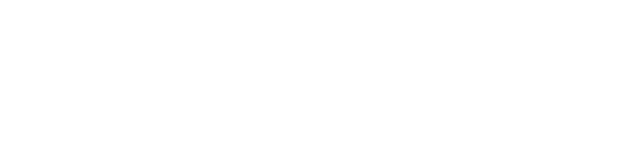
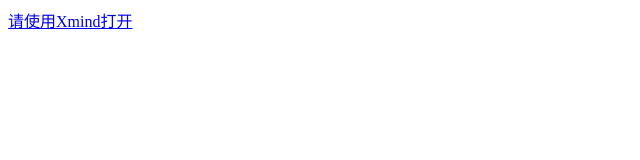
Before and after one commit to Ebeo-Yvnjiang/CARYONS, a plain HTML site: page index.html in a window 1280 px wide. Shown: the whole page, without its empty margins (0-640 px from the left). Drawn offline with Linux system fonts and the light colour scheme.

Commit message:
Update index.html

```diff
--- a/index.html
+++ b/index.html
@@ -3,6 +3,6 @@
   <title>File DownLoad</title>
 </head>
 <body>
-  <a href="http://fallen.billy2007.tk/初中物理.xmind>请使用Xmind打开</a>
+  <a href="http://fallen.billy2007.tk/初中物理.xmind">请使用Xmind打开</a>
 </body>
 </html>
```
